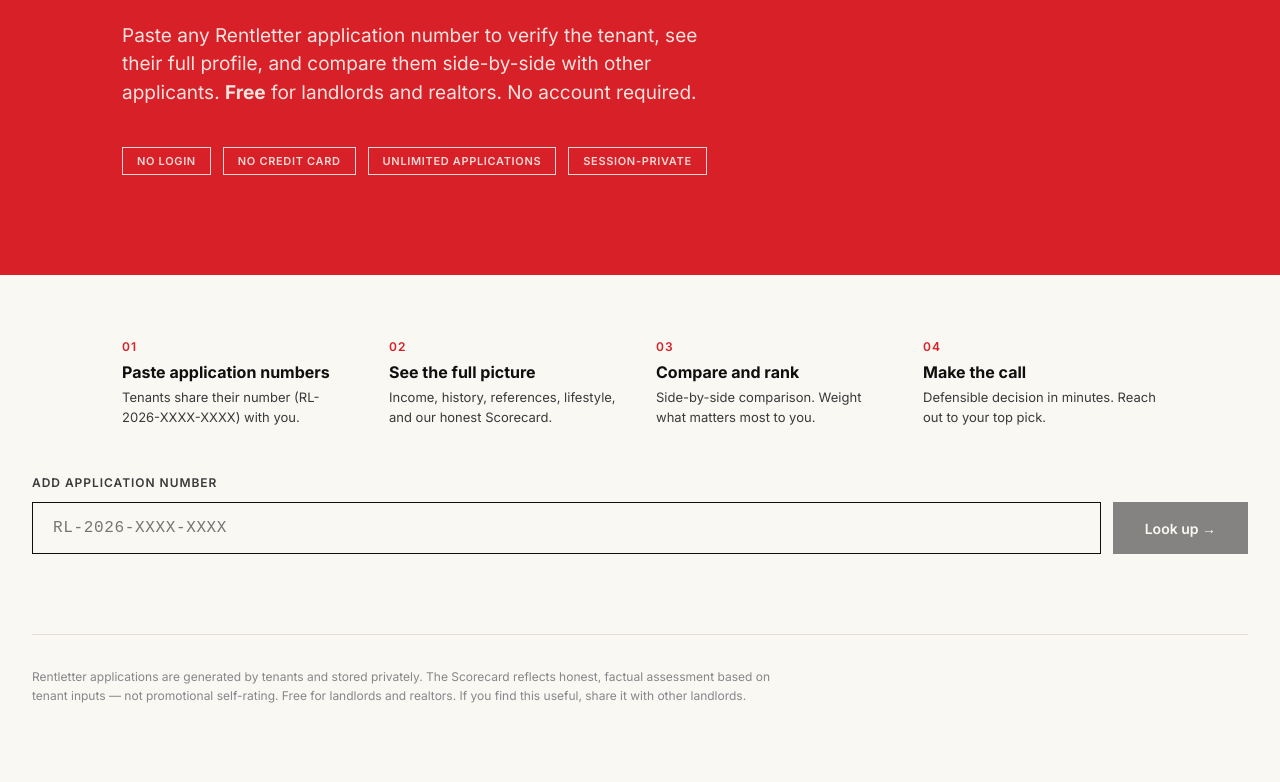
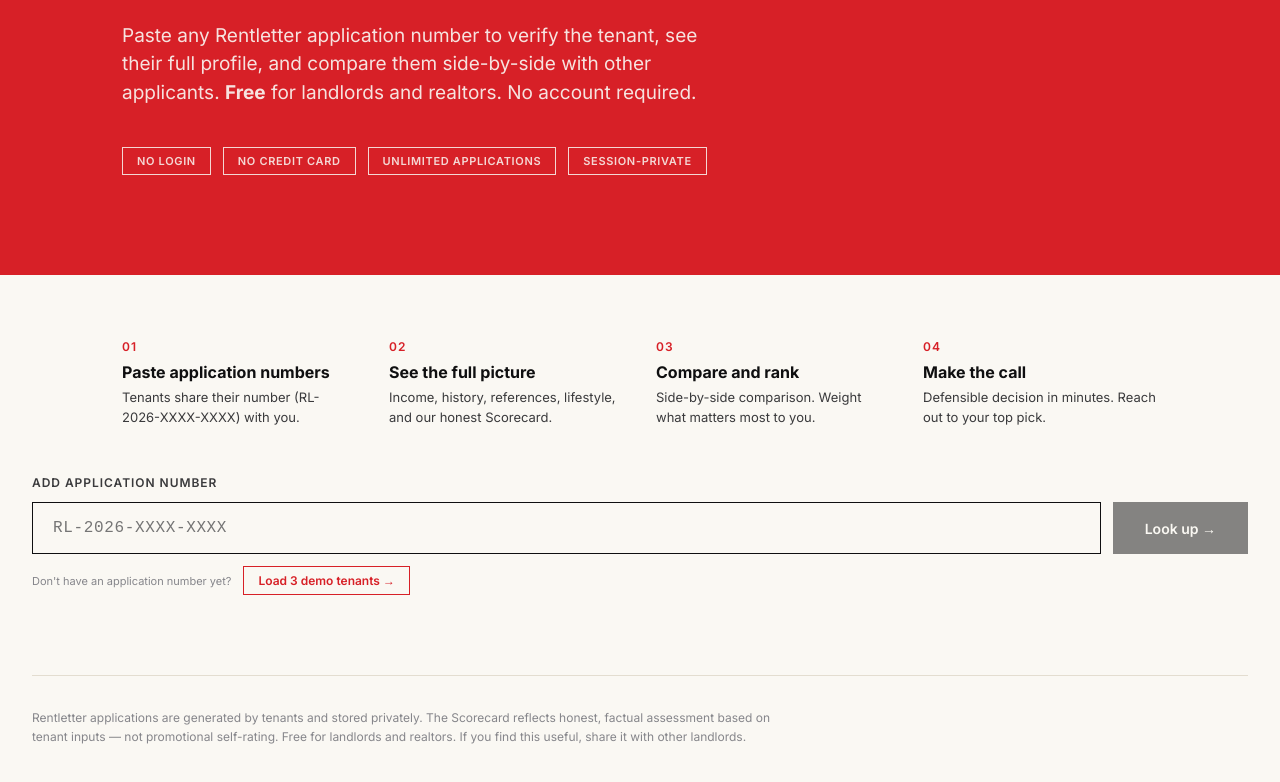
Before and after one commit to armiiinsaber/rentletter, a Next.js app: page /landlord in a window 1280 px wide. Shown: the part 505-1287 px from the top of the page. Built offline with nearby package versions, Linux system fonts and the light colour scheme.

Commit message:
Update landlord.js

```diff
--- a/pages/landlord.js
+++ b/pages/landlord.js
@@ -143,6 +143,98 @@
   const clearAll = () => {
     if (!confirm('Clear all loaded applications?')) return;
     setApplications([]);
+    setActiveAppIdx(0);
+  };
+
+  // ─── DEV: Load demo applications for instant testing ─────────
+  const loadDemoApplications = () => {
+    const demos = [
+      {
+        applicationNumber: 'RL-2026-DEMO-A001',
+        createdAt: new Date().toISOString(),
+        tenant: { fullName: 'Sarah Chen', age: '29' },
+        employment: {
+          jobTitle: 'Marketing Manager', employer: 'Loblaw Companies',
+          yearsAtJob: '4', annualIncome: 87000, monthlyIncome: 7250,
+        },
+        rental: {
+          previousAddress: '245 Sherbourne Street, Toronto', yearsAtPrevious: '2.5',
+          previousLandlordName: 'Michael Park', previousLandlordContact: '416-555-0142',
+        },
+        apartment: {
+          address: '144 Roxborough Drive, Toronto', description: '1BR, Rosedale, $2,200/mo',
+          estimatedRent: 2200, rentToIncomeRatio: 30,
+        },
+        move: { moveInDate: 'June 15, 2026', reasonForMoving: 'Moving closer to my office on Bloor Street.' },
+        lifestyle: { personality: 'Quiet, works from home 3 days a week.', pets: null },
+        disclosures: null,
+        scorecard: {
+          incomeStability: { score: 5, note: '4 years at Loblaw Companies' },
+          rentAffordability: { score: 5, note: '30% of monthly income' },
+          rentalHistory: { score: 5, note: '2.5 years with reference available' },
+          longTermIntent: { score: 5, note: 'Move tied to job commute' },
+          disclosures: { score: 5, note: 'No items to address' },
+          overall: 5.0,
+        },
+      },
+      {
+        applicationNumber: 'RL-2026-DEMO-B002',
+        createdAt: new Date().toISOString(),
+        tenant: { fullName: 'James Okafor', age: '26' },
+        employment: {
+          jobTitle: 'Software Engineer', employer: 'Shopify',
+          yearsAtJob: '1.5', annualIncome: 95000, monthlyIncome: 7916,
+        },
+        rental: {
+          previousAddress: null, yearsAtPrevious: null,
+          previousLandlordName: null, previousLandlordContact: null,
+        },
+        apartment: {
+          address: '88 Yonge Street, Toronto', description: 'Studio, downtown, $1,850/mo',
+          estimatedRent: 1850, rentToIncomeRatio: 23,
+        },
+        move: { moveInDate: 'July 1, 2026', reasonForMoving: 'First-time renter — moving out of family home to start independent life closer to work.' },
+        lifestyle: { personality: 'Quiet evenings, occasional weekend hosting.', pets: null },
+        disclosures: 'Limited rental history as first-time renter. Can provide guarantor and employer reference.',
+        scorecard: {
+          incomeStability: { score: 4, note: '1.5 years at Shopify' },
+          rentAffordability: { score: 5, note: '23% of monthly income' },
+          rentalHistory: { score: 3, note: 'First-time renter — alternative documentation' },
+          longTermIntent: { score: 4, note: 'General life-stage move' },
+          disclosures: { score: 4, note: 'Items proactively disclosed' },
+          overall: 4.0,
+        },
+      },
+      {
+        applicationNumber: 'RL-2026-DEMO-C003',
+        createdAt: new Date().toISOString(),
+        tenant: { fullName: 'Priya Nair', age: '34' },
+        employment: {
+          jobTitle: 'Senior UX Designer', employer: 'CIBC',
+          yearsAtJob: '5', annualIncome: 115000, monthlyIncome: 9583,
+        },
+        rental: {
+          previousAddress: '300 Bloor Street West, Toronto', yearsAtPrevious: '3',
+          previousLandlordName: 'David Wong', previousLandlordContact: '647-555-0199',
+        },
+        apartment: {
+          address: '550 Queen Street West, Toronto', description: '2BR, Queen West, $3,100/mo',
+          estimatedRent: 3100, rentToIncomeRatio: 32,
+        },
+        move: { moveInDate: 'August 1, 2026', reasonForMoving: 'Partner and I are moving in together closer to the West End where we both work.' },
+        lifestyle: { personality: 'Stable, professional household.', pets: 'One indoor cat, 6 years old, vet records available' },
+        disclosures: null,
+        scorecard: {
+          incomeStability: { score: 5, note: '5 years at CIBC' },
+          rentAffordability: { score: 4, note: '32% of monthly income' },
+          rentalHistory: { score: 5, note: '3 years with reference available' },
+          longTermIntent: { score: 5, note: 'Move tied to partner cohabitation' },
+          disclosures: { score: 5, note: 'No items to address' },
+          overall: 4.8,
+        },
+      },
+    ];
+    setApplications(demos);
     setActiveAppIdx(0);
   };
 
@@ -334,6 +426,21 @@
                 </button>
               )}
             </div>
+
+            {/* Dev demo loader */}
+            {applications.length === 0 && (
+              <div style={{ marginTop: 12, display: 'flex', alignItems: 'center', gap: 12, flexWrap: 'wrap' }}>
+                <span style={{ fontSize: 11, color: C.inkMute }}>Don't have an application number yet?</span>
+                <button onClick={loadDemoApplications}
+                  style={{
+                    background: 'transparent', color: C.red,
+                    border: `1px solid ${C.red}`,
+                    padding: '6px 14px', fontSize: 12, fontWeight: 600,
+                  }}>
+                  Load 3 demo tenants →
+                </button>
+              </div>
+            )}
             {error && (
               <div style={{ marginTop: 12, padding: '12px 16px', background: '#fef2f0', borderLeft: `3px solid ${C.red}`, fontSize: 13, color: C.ink }}>
                 {error}
```
